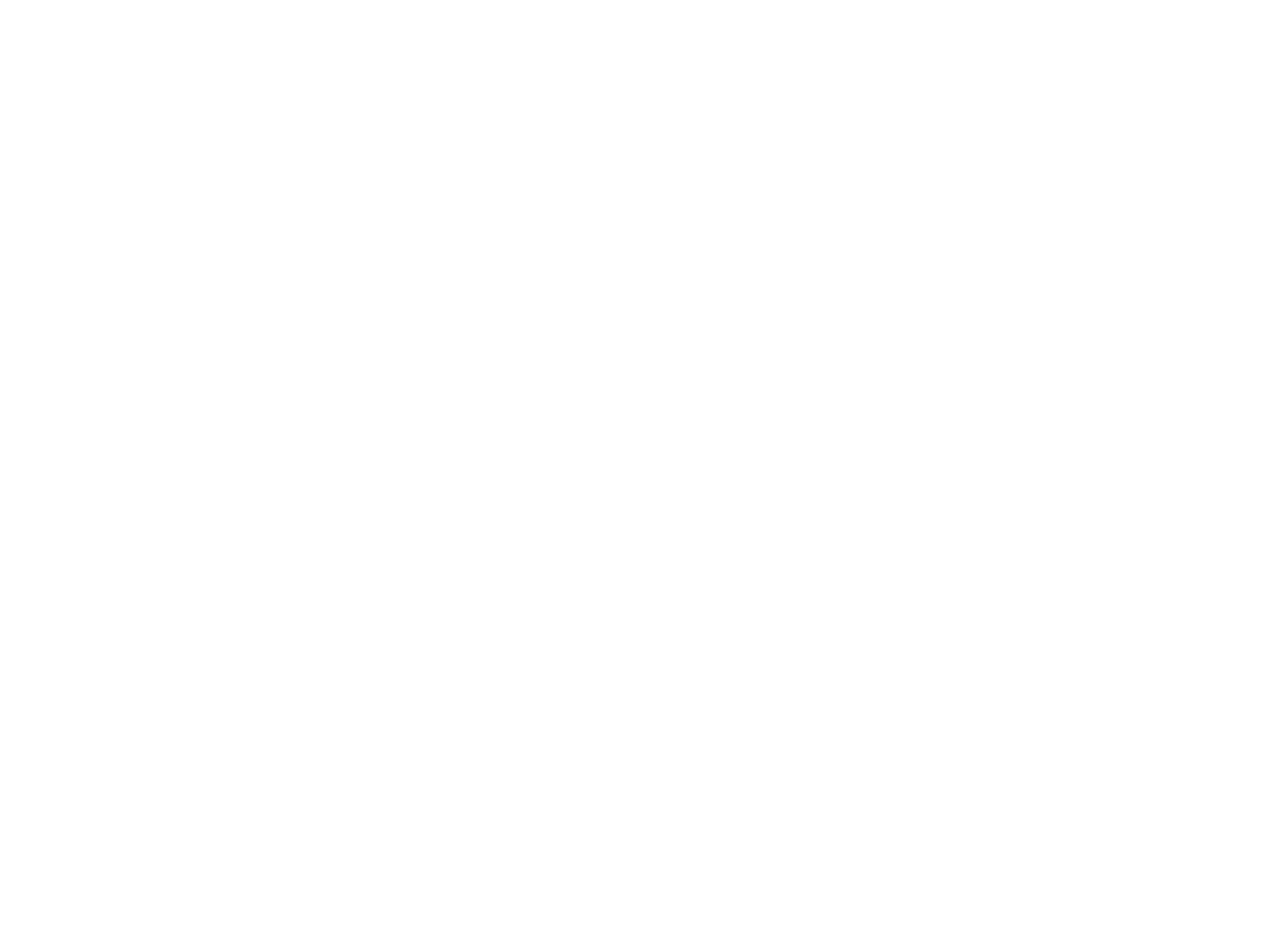
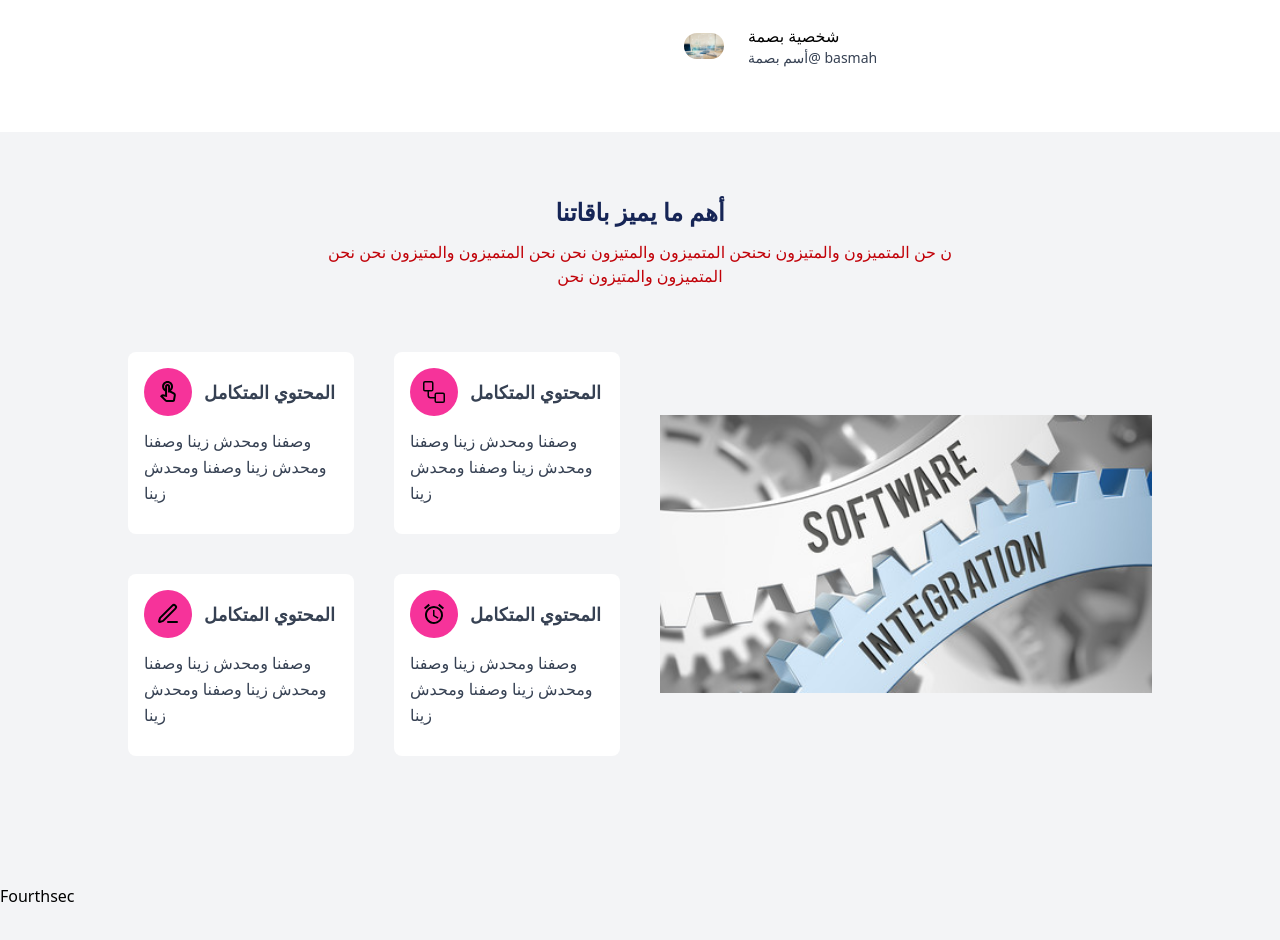
Before and after one commit to MoGhariebmohamed/Basmah-Agency, a Next.js app in the folder basmah-agency-front/: page / in a window 1280 px wide. Shown: the part 1162-2102 px from the top of the page. Before the commit the page ends 1139 px from the top, so only its background shows below. Built offline with nearby package versions, Linux system fonts and the light colour scheme.

Commit message:
Third Section static

```diff
--- /dev/null
+++ b/basmah-agency-front/components/Home/Fourthsec/Fourthsec.tsx
@@ -0,0 +1,9 @@
+import React from "react"
+
+
+const Fourthsec = () => {
+  return <div className="pt-16 pb-16 bg-gray-100">
+     Fourthsec</div>
+};
+
+export default Fourthsec;
--- a/basmah-agency-front/components/Home/Secondsec/Secondsec.tsx
+++ b/basmah-agency-front/components/Home/Secondsec/Secondsec.tsx
@@ -21,6 +21,34 @@
             Web page related images
 Jan 7, 2025 · نتتبع قصة ماجد الذي يجبر على ترك حياته الرغيدة والانتقال من مدرسته الخاصة إلى أخرى مدرسة حكومية، وبمرور الأحداث استطاع كسب احترام زملائه بفضل مهاراته الاستثنائية في كرة القدم، وتم اختياره سريعًا للانضمام إلى فريق المدرسة في مسابق
            </p>
+           <button className="mt-5 text-[#f68967] font-bold pb-1 border-b-2
+           border-[#f68967]">
+            أعرف أكتر &#8594;
+           </button>
+           <div className="mt-8 border-1-2 border-gray-200">
+            <div className="ml-6">
+              <p className="text-gray-700 font-meduim">
+                &quot; نحن نصنع فارق دائما &quot;
+              </p>
+              <div className="flex items-center space-x-6 mt-6">
+                <Image src="/images/laptopscreen.jpg"
+                 alt="نحن هنا"
+                 width={40}
+                 height={40}
+                 className="rounded-full"
+                 />
+                 <div>
+                  <p className="font-meduim">
+                  شخصية بصمة
+                  </p>
+                  <p className="text-gray-700 text-sm">
+                    أسم بصمة@ basmah
+                  </p>
+                 </div>
+              </div>
+            </div>
+
+           </div>
         </div>
     </div>
   </div>
--- /dev/null
+++ b/basmah-agency-front/components/Home/Secondsec/Thirdsec.tsx
@@ -0,0 +1,111 @@
+import React from "react"
+import Image from "next/image"
+import { MdOutlineAccessAlarm, MdOutlineTouchApp } from "react-icons/md";
+import { GoWorkflow } from "react-icons/go";
+import { LuPenLine } from "react-icons/lu";
+
+const Thirdsec = () => {
+  return <div className="pt-16 pb-16 bg-gray-100">
+  <div>
+    <h1 className="text-center text-2xl text-blue-950 font-bold">
+        أهم ما يميز باقاتنا
+    </h1>
+    <p className="mt-3 text-center font-medium text-red-700 w-[90%]
+    mx-auto sm:w-[70%] md:w-[50%]">
+        ن حن المتميزون والمتيزون نحنحن المتميزون والمتيزون نحن نحن المتميزون والمتيزون نحن
+        نحن المتميزون والمتيزون نحن </p>
+  </div>
+  {/* The Mian Grid */}
+  <div className="w-[80%] mx-auto  mt-16 grid grid-cols-1 xl:grid-cols-2 gap-10 items-center">
+    {/* Inner grid */}
+    <div className="grid grid-cols-1 md:grid-cols-2 gap-10 items-center">
+        {/* First box */}
+        <div className="bg-white p-4 rounded-lg">
+            <div className="flex items-center space-x-3">
+                {/* icon for box */}
+                <div className="w-12 h-12 rounded-3xl flex items-center justify-center
+                flex-col bg-pink-500 bg-opacity-20">
+                    <MdOutlineTouchApp className="w-6 h-6 text-orange-450" />
+                </div>
+                {/* Heading */}
+                <h1 className="text-lg font-bold text-gray-700">
+                    المحتوي المتكامل
+                </h1>
+            </div>
+            {/* description */}
+            <p className="mt-3 mb-3 text-gray-700 leading-relaxed">
+                وصفنا ومحدش زينا
+                وصفنا ومحدش زينا
+                وصفنا ومحدش زينا
+            </p>
+        </div>
+        {/* Second box */}
+        <div className="bg-white p-4 rounded-lg">
+            <div className="flex items-center space-x-3">
+                {/* icon for box */}
+                <div className="w-12 h-12 rounded-3xl flex items-center justify-center
+                flex-col bg-pink-500 bg-opacity-20">
+                    <GoWorkflow className="w-6 h-6 text-orange-450" />
+                </div>
+                {/* Heading */}
+                <h1 className="text-lg font-bold text-gray-700">
+                    المحتوي المتكامل
+                </h1>
+            </div>
+            {/* description */}
+            <p className="mt-3 mb-3 text-gray-700 leading-relaxed">
+                وصفنا ومحدش زينا
+                وصفنا ومحدش زينا
+                وصفنا ومحدش زينا
+            </p>
+        </div>
+        {/* Third box */}
+        <div className="bg-white p-4 rounded-lg">
+            <div className="flex items-center space-x-3">
+                {/* icon for box */}
+                <div className="w-12 h-12 rounded-3xl flex items-center justify-center
+                flex-col bg-pink-500 bg-opacity-20">
+                    <LuPenLine className="w-6 h-6 text-orange-450" />
+                </div>
+                {/* Heading */}
+                <h1 className="text-lg font-bold text-gray-700">
+                    المحتوي المتكامل
+                </h1>
+            </div>
+            {/* description */}
+            <p className="mt-3 mb-3 text-gray-700 leading-relaxed">
+                وصفنا ومحدش زينا
+                وصفنا ومحدش زينا
+                وصفنا ومحدش زينا
+            </p>
+        </div>
+        {/* Fourth box */}
+        <div className="bg-white p-4 rounded-lg">
+            <div className="flex items-center space-x-3">
+                {/* icon for box */}
+                <div className="w-12 h-12 rounded-3xl flex items-center justify-center
+                flex-col bg-pink-500 bg-opacity-20">
+                    <MdOutlineAccessAlarm className="w-6 h-6 text-orange-450" />
+                </div>
+                {/* Heading */}
+                <h1 className="text-lg font-bold text-gray-700">
+                    المحتوي المتكامل
+                </h1>
+            </div>
+            {/* description */}
+            <p className="mt-3 mb-3 text-gray-700 leading-relaxed">
+                وصفنا ومحدش زينا
+                وصفنا ومحدش زينا
+                وصفنا ومحدش زينا
+            </p>
+        </div>
+    </div>
+    {/* Image section */}
+    <div>
+        <Image src="/images/gearsoftware.jpg" alt="خدماتنا" width={700} height={700} />
+    </div>
+  </div>
+   </div>
+};
+
+export default Thirdsec;
--- a/basmah-agency-front/components/Home/home.tsx
+++ b/basmah-agency-front/components/Home/home.tsx
@@ -1,6 +1,8 @@
 import React from "react";
 import Mainsec from "./Mainsec/main";
 import Secondsec from "./Secondsec/Secondsec";
+import Thirdsec from "./Secondsec/Thirdsec";
+import Fourthsec from "./Fourthsec/Fourthsec";
 
 
 // This is the main page for basmah-agency app
@@ -9,6 +11,8 @@
   return <div className="overflow-hidden ">
     <Mainsec />
     <Secondsec />
+    <Thirdsec />
+    <Fourthsec />
   </div>;
 };
 
```
